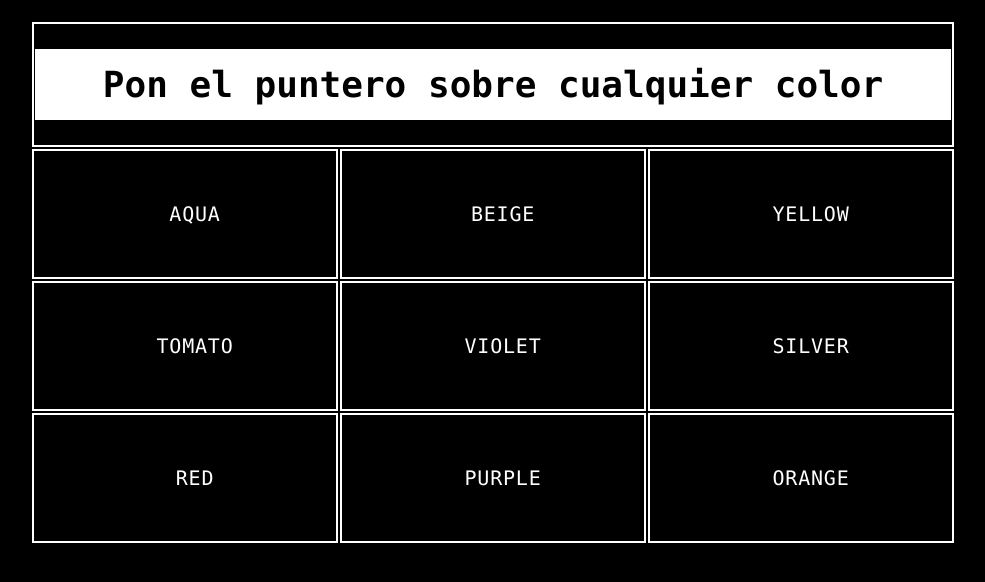
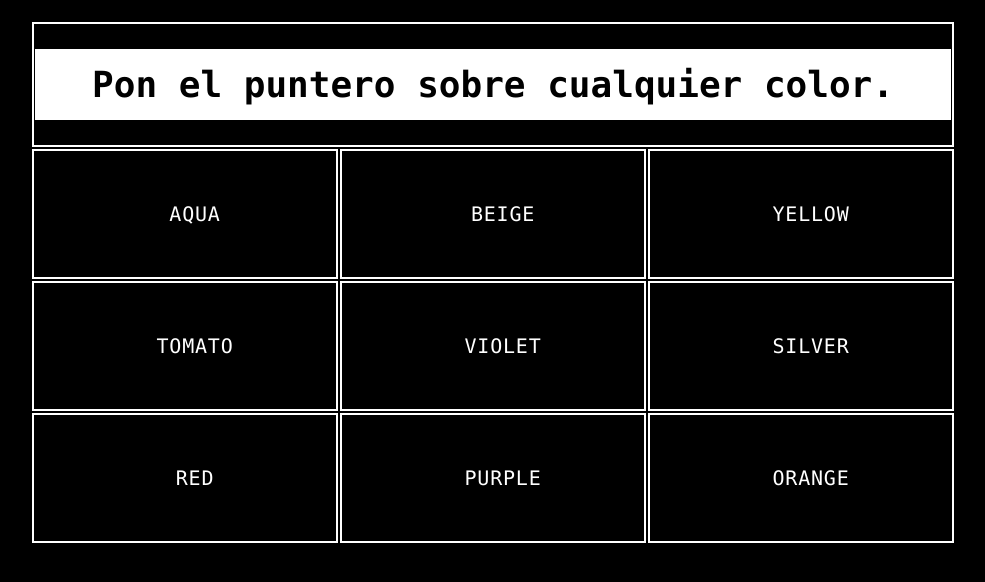
Before and after one commit to rafiuxgit/codeacademy2, a plain HTML site: page index.html in a window 1280 px wide. Shown: the whole page, without its empty margins (147-1132 px from the left). Drawn offline with Linux system fonts and the light colour scheme.

Commit message:
Update index.html

```diff
--- a/index.html
+++ b/index.html
@@ -13,7 +13,7 @@
     <thead>
       <tr>
         <th colspan="3">
-        <h1>Pon el puntero sobre cualquier color</h1>
+        <h1>Pon el puntero sobre cualquier color.</h1>
         </th>
       </tr>
 
```
